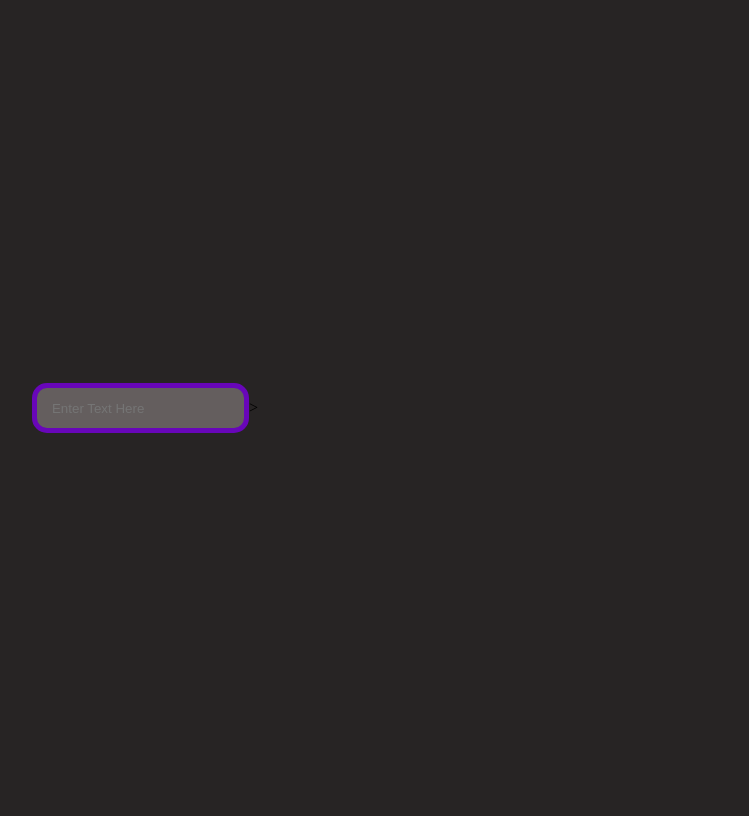
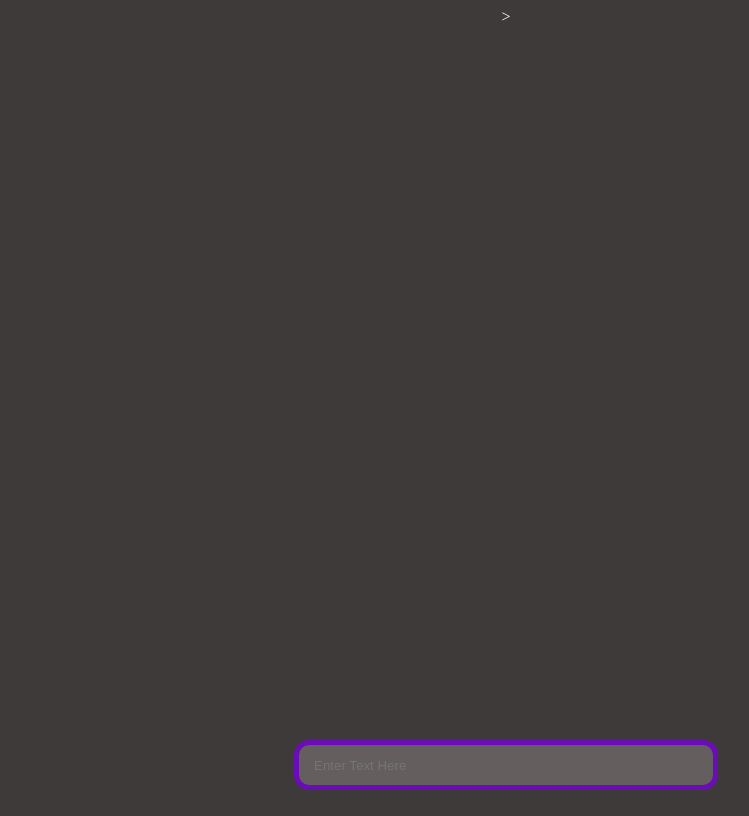
Before and after one commit to StarCoder576/AInotForCheating, a plain HTML site: page index.html in a window 1280 px wide. Shown: the whole page, without its empty margins (134-883 px from the left). Drawn offline with Linux system fonts and the light colour scheme.

Commit message:
update style.css

```diff
--- a/style.css
+++ b/style.css
@@ -1,30 +1,34 @@
 #body {
-    width: 100vw;
-    height: 100vh;
-    background-color: rgb(39, 36, 36);
+    display: flex;
+    justify-content: center;
+    background-color: rgb(63 58 58);
 }
 
 
 .container {
     display: flex;
     justify-content: center;
-    align-items: center;
-    height: 100vh;
     width: 30vw;
+    color: rgb(255 255 255);
   }
 
 #displayArea {
+    position: absolute;
     width: 30vw;
-    height: 90vh;
+    height: 80vh;
+    padding: 5px;
     overflow-y: hidden;
     word-wrap: break-word;
+
 }
 
 #QuestionInput {
     width: 30vw;
     height: 10px;
-    border: 5px solid rgb(104, 6, 185);
+    border: 5px solid rgb(106 12 184);
     border-radius: 15px;
     padding: 15px;
     background-color: rgb(100, 94, 94);
+    position: absolute;
+    bottom: 10px;
 }
```
